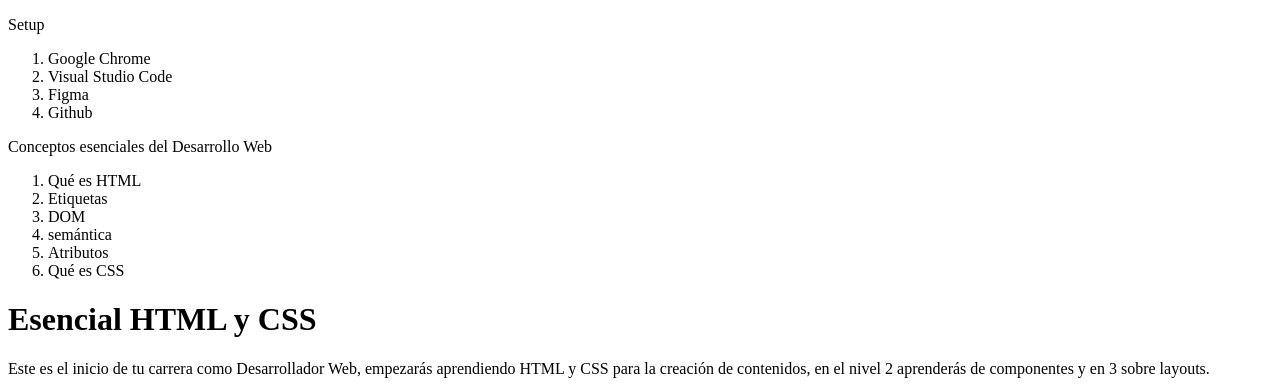
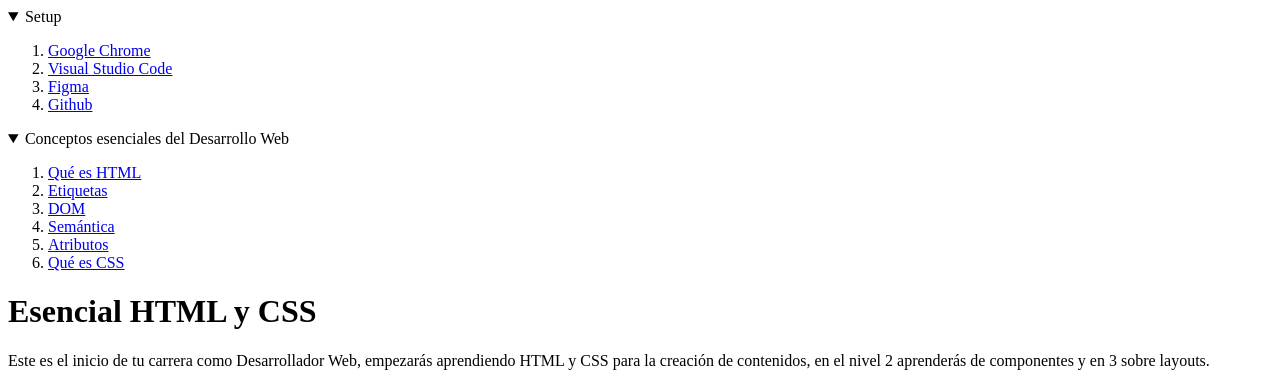
Before and after one commit to earbz/Esencial-html-css, a plain HTML site: page index.html in a window 1280 px wide. Shown: the top 387 px of the page. Drawn offline with Linux system fonts and the light colour scheme.

Commit message:
Escape HTML
<pre>

```diff
--- a/index.html
+++ b/index.html
@@ -7,31 +7,51 @@
 </head>
 <body>
   <header>
-    <p>Setup</p>
     <nav>
+      <details open>
+        <summary>
+         Setup
+        </summary>
         <ol>
           <li>
-          Google Chrome
+            <a href="google-chrome">Google Chrome</a>
           </li>
           <li>
-          Visual Studio Code
+            <a href="VSC">Visual Studio Code</a>
           </li>
           <li>
-          Figma
+            <a href="Figma">Figma</a>
           </li>
           <li>
-          Github
+            <a href="Github">Github</a>
           </li>
         </ol>
-      <p>Conceptos esenciales del Desarrollo Web</p>
+      </details>
+      <details open>
+        <summary>
+        Conceptos esenciales del Desarrollo Web
+        </summary>
         <ol>
-        <li>Qué es HTML</li>
-        <li>Etiquetas</li>
-        <li>DOM</li>
-        <li>semántica</li>
-        <li>Atributos</li>
-        <li>Qué es CSS</li>
+          <li>
+            <a href="Queeshtml">Qué es HTML</a>
+          </li>
+          <li>
+            <a href="Etiquetas">Etiquetas</a>
+          </li>
+          <li>
+            <a href="DOM">DOM</a>
+          </li>
+          <li>
+            <a href="Semantica">Semántica</a>
+          </li>
+          <li>
+            <a href="Atributos">Atributos</a>
+          </li>
+          <li>
+            <a href="Queescss">Qué es CSS</a>
+          </li>
         </ol>
+      </details>
     </nav>
   </header>
   <h1>Esencial HTML y CSS</h1>
@@ -43,26 +63,26 @@
     Setup
   </h2>
   <img src="images/google-chrome.png" alt="Logo de Google Chrome" title="Logo de Google Chrome">
-  <h3>Google Chrome</h3>
+  <h3 id="google-chrome">Google Chrome</h3>
   <p>
     Chrome va a ser el navegador que utilizaremos en el curso por su extenso soporte de nuevos estándares y herramientas de
     desarrollo avanzadas y de amigable uso.
   </p>
   <img src="images/visual-code.png" alt="Logo de Visual Studio Code" title="Logo de Visual Studio Code">
-  <h3>Visual Studio Code</h3>
+  <h3 id="VSC">Visual Studio Code</h3>
   <p>
     Visual Studio Code es el editor de texto más popular y potente del mercado actualmente, su fácil uso y la capacidad de
     extenderlo por medio de plugins lo hace el complemento perfecto para cualquier programador sin importar el lenguaje en
     el que se desemvuelva.
   </p>
   <img src="images/figma.png" alt="Logo de Figma" title="Logo de Figma">
-  <h3>Figma</h3>
+  <h3 id="Figma">Figma</h3>
   <p>
     Figma es una la herramienta más popular en la actualidad para entregar diseños a los desarrolladores para su
     implementación por su fácil uso porque puede ser usado directamente desde el navegador.
   </p>
   <img src="images/github.png" alt="Logo de GitHub" title="Logo de GitHub">
-  <h3>GitHub</h3>
+  <h3 id="Github">GitHub</h3>
   <p>
     Así como en Facebook te encuentran tus amigos, en Github te encuentran otras programadoras y programadores de todo el
     mundo, en vez de subir fotos de tus viajes aquí subes tu código y puedes elegir hacerlo “open source” o guardarlo de
@@ -70,10 +90,24 @@
   </p>
   <hr>
   <h2>Conceptos esenciales del Desarrollo Web</h2>
-  <h3>Qué es HTML</h3>
+  <h3 id="Queeshtml">Qué es HTML</h3>
   <p>Hyper Text Markup Language o Lenguaje de marcas Hipertexto. Es el componente más básico de la web. Define el significado
   y la estructura del contenido.</p>
-  <h3>Etiquetas</h3>
+  <pre>
+    &lt;!DOCTYPE html&gt;
+    &lt;html lang=&quot;en&quot;&gt;
+    &lt;head&gt;
+    &lt;meta charset=&quot;UTF-8&quot;&gt;
+    &lt;meta name=&quot;viewport&quot; content=&quot;width=device-width, initial-scale=1.0&quot;&gt;
+    &lt;title&gt;Document&lt;/title&gt;
+    &lt;/head&gt;
+    &lt;body&gt;
+
+    &lt;/body&gt;
+    &lt;/html&gt;
+  </pre>
+
+  <h3 id="Etiquetas">Etiquetas</h3>
   <p>
     Las etiquetas HTML van a ayudarnos a brindar una estructura y semántica al contenido de nuestro website y cada una tiene
     características y usos diferentes aunque visualmente den un resultado similar.
@@ -83,24 +117,24 @@
     section o div, aquí es donde la semántica será la respuesta y si sabemos un poco de inglés también podremos darnos una
     pequeña idea de su uso.
   </p>
-  <h3>DOM</h3>
+  <h3 id="DOM">DOM</h3>
   <p>
     El Document Object Model es una estructura de árbol que representará todos nuestros proyectos web como si un árbol
     genealógico fuera: padres, hijos, hermanos con niveles infinitos. cuando entendemos esta anidación podemos identificar
     dependencias, herencias en css y que tan complejo es nuestro proyecto.
   </p>
   <img src="images/dom.png" alt="Estructura del árbol que representa al Document Objetc Model">
-  <h3>Semántica</h3>
+  <h3 id="Semantica">Semántica</h3>
   <p>La semántica le brinda sentido a cada elemento existen en un sitio web, algunos elementos será meramente decorativos y
   no deben significar nada pero otros serán títulos y deberán estar en diferente jerarquías o alguna secciones serán más
   relevantes que otras, esto ayudará a los motores de búsqueda como Google o Duck Duck Go a diferenciar tu contenido,
   categorizar y será la herramientas más valiosa para estar en los primeros resultados de búsqueda SEO. También ayudará a
   la accesibilidad de tu sitio web, para que personas con habilidades diferentes puedan entender cada contenido.</p>
-  <h3>Atributos</h3>
+  <h3 id="Atributos">Atributos</h3>
   <p>Los atributos le dan características extra a las etiquetas para complementar información y son pre programadas por el
   navegador, algunos atributos funcionan en todas las etiquetas de la misma forma como ‘class’ pero otros atributos
   funcionan en solo alguna etiquetas como src</p>
-  <h3>CSS</h3>
+  <h3 id="Queescss">CSS</h3>
   <p>Hojas de Estilo en Cascada (del inglés Cascading Style Sheets) o CSS es el lenguaje de estilos utilizado para describir
   la presentación de documentos HTML</p>
   <img src="images/image 5.png" alt="Imagen de HTML5">
@@ -130,5 +164,8 @@
     <li>padding-block | padding-inline | padding-block-start | padding-block-end | padding-inline-start | padding-inline-end</li>
   </ul>
   <h3>Modelo de caja</h3>
+  <p>Si tienes alguna pregunta escríbeme a me@leonidasesteban.com
+    <a href="mailto:estefabily@gmail.com"a>estefabily@gmail.com</a>
+  </p>
 </body>
 </html>
```
Lines whose indentation alone changed are shown as unchanged.
